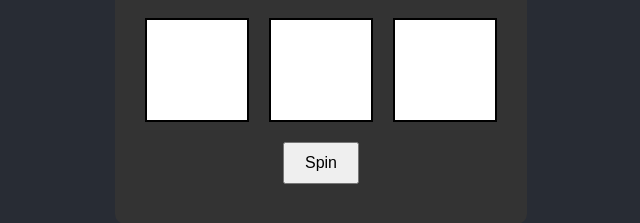
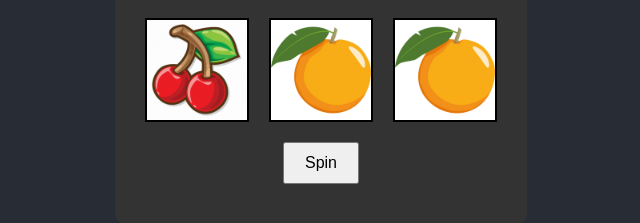
Before and after one commit to DTCoding01/ts-slot-machine, a website: page index.html in a window 1280 px wide. Both pictures are taken after a click on the button "Spin". Shown: the part 329-552 px from the top of the page, without its empty margins (319-959 px from the left). Drawn offline with Linux system fonts and the light colour scheme.

Commit message:
completed base functionality

```diff
--- a/index.html
+++ b/index.html
@@ -1,10 +1,10 @@
 <!DOCTYPE html>
 <html lang="en">
   <head>
-    <meta charset="UTF-8">
-    <meta name="viewport" content="width=device-width, initial-scale=1.0">
+    <meta charset="UTF-8" />
+    <meta name="viewport" content="width=device-width, initial-scale=1.0" />
     <title>Slots Game</title>
-    <link rel="stylesheet" href="styles.css">
+    <link rel="stylesheet" href="styles.css" />
   </head>
   <body>
     <div id="game-container">
@@ -17,6 +17,6 @@
       <button id="spin-button">Spin</button>
       <div id="message"></div>
     </div>
-    <script src="dist/index.js"></script>
+    <script src="src/index.js"></script>
   </body>
 </html>
--- /dev/null
+++ b/src/index.js
@@ -0,0 +1,62 @@
+"use strict";
+class Fruit {
+    constructor(name, imagePath) {
+        this.name = name;
+        this.imagePath = imagePath;
+    }
+    getName() {
+        return this.name;
+    }
+    getImagePath() {
+        return this.imagePath;
+    }
+}
+class Reel {
+    constructor() {
+        this.fruits = [
+            new Fruit("Cherry", "../assets/cherry.png"),
+            new Fruit("Lemon", "../assets/lemon.png"),
+            new Fruit("Orange", "../assets/orange.png"),
+        ];
+    }
+    spin() {
+        const randomFruit = this.fruits[Math.floor(Math.random() * this.fruits.length)];
+        return randomFruit;
+    }
+}
+class SlotMachine {
+    constructor() {
+        this.reels = [];
+        while (this.reels.length < 3) {
+            this.reels.push(new Reel());
+        }
+    }
+    spinReels() {
+        const spinResult = [];
+        for (let reel of this.reels) {
+            spinResult.push(reel.spin());
+        }
+        return spinResult;
+    }
+    displayResult(result) {
+        result.forEach((fruit, index) => {
+            const reelElement = document.getElementById(`reel${index + 1}`);
+            if (reelElement) {
+                reelElement.innerHTML = "";
+                const imageElement = document.createElement("img");
+                imageElement.src = fruit.getImagePath();
+                imageElement.alt = fruit.getName();
+                imageElement.style.width = "100px";
+                reelElement.appendChild(imageElement);
+            }
+        });
+    }
+    play() {
+        this.displayResult(this.spinReels());
+    }
+}
+const game = new SlotMachine();
+const spinButton = document.getElementById("spin-button");
+spinButton === null || spinButton === void 0 ? void 0 : spinButton.addEventListener("click", () => {
+    game.play();
+});
```
Also changed, not shown: src/index.ts (+75 -0 lines), assets/cherry.png (added), assets/lemon.png (added), assets/orange.png (added). Lines whose indentation alone changed are shown as unchanged.
